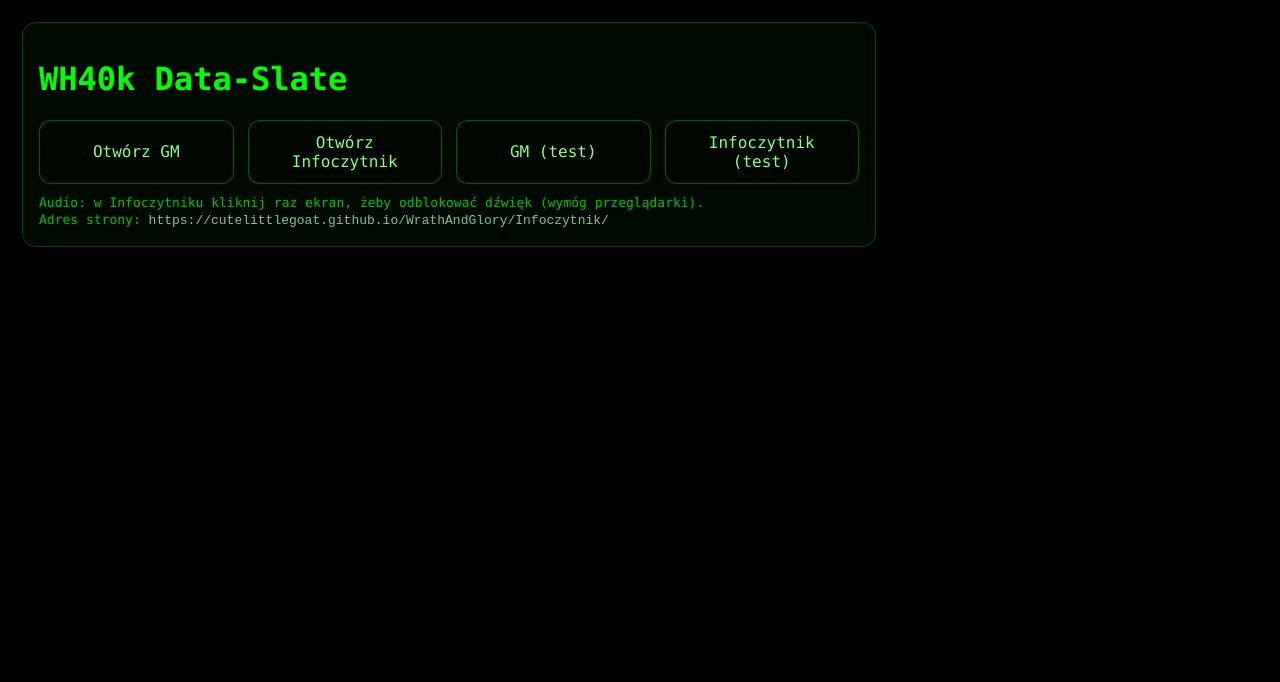
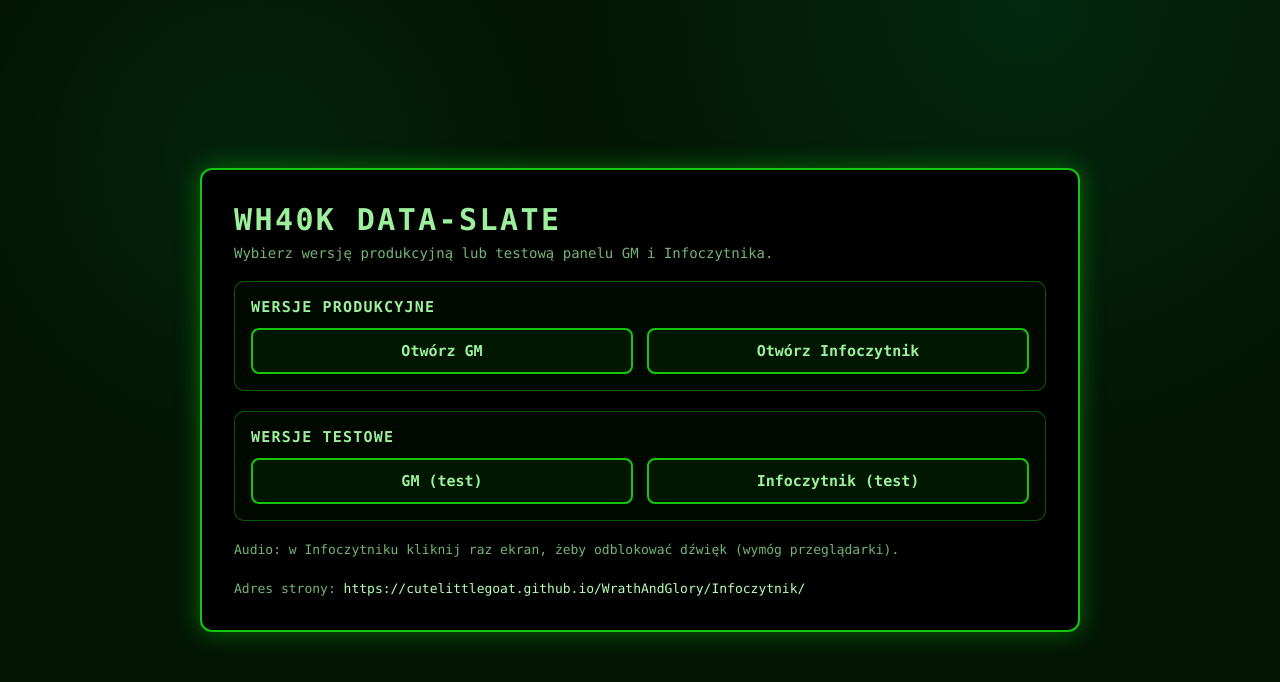
Before and after one commit to CuteLittleGoat/WrathAndGlory, a plain HTML site: page Infoczytnik/index.html in a window 1280 px wide. Drawn offline with Linux system fonts and the light colour scheme.

Commit message:
Add admin view toggle and restyle Infoczytnik index

```diff
--- a/Infoczytnik/index.html
+++ b/Infoczytnik/index.html
@@ -5,29 +5,167 @@
   <meta name="viewport" content="width=device-width,initial-scale=1">
   <title>WH40k Data-Slate</title>
   <style>
-    body{margin:0;background:#000;color:#0f0;font-family:Consolas,monospace;padding:22px}
-    a{color:#8aff8a;text-decoration:none}
-    a:hover{text-decoration:underline}
-    .box{max-width:820px;border:1px solid rgba(0,255,0,.25);border-radius:14px;padding:16px;background:rgba(0,255,0,.04)}
-    .row{display:grid;gap:12px 14px;grid-template-columns:repeat(auto-fit,minmax(180px,1fr));margin-top:12px;align-items:stretch}
-    .btn{display:flex;align-items:center;justify-content:center;padding:12px 14px;border:1px solid rgba(0,255,0,.35);border-radius:12px;background:rgba(0,0,0,.35);text-align:center}
-    .muted{opacity:.75;font-size:13px;margin-top:10px;line-height:1.35}
-    code{color:#b6ffb6}
+    :root {
+      --bg: radial-gradient(circle at 20% 20%, rgba(0, 255, 128, 0.06), transparent 25%),
+             radial-gradient(circle at 80% 0%, rgba(0, 255, 128, 0.08), transparent 35%),
+             #031605;
+      --panel: #000;
+      --border: #16c60c;
+      --text: #9cf09c;
+      --accent: #16c60c;
+      --accent-dark: #0d7a07;
+      --glow: 0 0 25px rgba(22, 198, 12, 0.45);
+      --radius: 12px;
+    }
+
+    * {
+      box-sizing: border-box;
+      font-family: "Consolas", "Fira Code", "Source Code Pro", monospace;
+    }
+
+    body {
+      margin: 0;
+      min-height: 100vh;
+      background: var(--bg);
+      color: var(--text);
+      display: flex;
+      justify-content: center;
+      align-items: center;
+      padding: 24px;
+    }
+
+    main {
+      width: min(880px, 100%);
+      background: var(--panel);
+      border: 2px solid var(--border);
+      border-radius: var(--radius);
+      box-shadow: var(--glow);
+      padding: 32px;
+      display: flex;
+      flex-direction: column;
+      gap: 20px;
+    }
+
+    header {
+      display: flex;
+      flex-direction: column;
+      gap: 8px;
+    }
+
+    header h1 {
+      margin: 0;
+      font-size: clamp(22px, 3vw, 30px);
+      text-transform: uppercase;
+      letter-spacing: 0.08em;
+    }
+
+    header p {
+      margin: 0;
+      font-size: 14px;
+      color: rgba(156, 240, 156, 0.75);
+    }
+
+    .sections {
+      display: grid;
+      gap: 20px;
+    }
+
+    .section {
+      border: 1px solid rgba(22, 198, 12, 0.45);
+      border-radius: 10px;
+      padding: 16px;
+      background: rgba(22, 198, 12, 0.04);
+      display: flex;
+      flex-direction: column;
+      gap: 12px;
+    }
+
+    .section h2 {
+      margin: 0;
+      font-size: 15px;
+      text-transform: uppercase;
+      letter-spacing: 0.08em;
+    }
+
+    .row {
+      display: grid;
+      gap: 12px 14px;
+      grid-template-columns: repeat(auto-fit, minmax(200px, 1fr));
+      align-items: stretch;
+    }
+
+    .btn {
+      appearance: none;
+      border: 2px solid var(--border);
+      background: rgba(22, 198, 12, 0.08);
+      color: var(--text);
+      padding: 12px 14px;
+      border-radius: 8px;
+      font-size: 15px;
+      font-weight: 600;
+      text-decoration: none;
+      text-align: center;
+      display: flex;
+      align-items: center;
+      justify-content: center;
+      min-height: 46px;
+      transition: transform 120ms ease, box-shadow 120ms ease, background 120ms ease;
+    }
+
+    .btn:hover {
+      transform: translateY(-1px);
+      box-shadow: 0 0 18px rgba(22, 198, 12, 0.3);
+      background: rgba(22, 198, 12, 0.14);
+    }
+
+    .btn:active {
+      transform: translateY(0);
+      background: rgba(22, 198, 12, 0.22);
+    }
+
+    .note {
+      margin: 0;
+      font-size: 13px;
+      line-height: 1.4;
+      color: rgba(156, 240, 156, 0.75);
+    }
+
+    .note code {
+      color: #b6ffb6;
+    }
   </style>
 </head>
 <body>
-  <div class="box">
+  <main>
+    <header>
       <h1>WH40k Data-Slate</h1>
+      <p>Wybierz wersję produkcyjną lub testową panelu GM i Infoczytnika.</p>
+    </header>
+
+    <div class="sections">
+      <section class="section">
+        <h2>Wersje produkcyjne</h2>
         <div class="row">
           <a class="btn" href="./GM.html">Otwórz GM</a>
           <a class="btn" href="./Infoczytnik.html">Otwórz Infoczytnik</a>
+        </div>
+      </section>
+
+      <section class="section">
+        <h2>Wersje testowe</h2>
+        <div class="row">
           <a class="btn" href="./GM_test.html">GM (test)</a>
           <a class="btn" href="./Infoczytnik_test.html">Infoczytnik (test)</a>
         </div>
-    <div class="muted">
-      Audio: w Infoczytniku kliknij raz ekran, żeby odblokować dźwięk (wymóg przeglądarki).<br>
+      </section>
+    </div>
+
+    <p class="note">
+      Audio: w Infoczytniku kliknij raz ekran, żeby odblokować dźwięk (wymóg przeglądarki).
+    </p>
+    <p class="note">
       Adres strony: <code>https://cutelittlegoat.github.io/WrathAndGlory/Infoczytnik/</code>
-    </div>
-  </div>
+    </p>
+  </main>
 </body>
 </html>
```
Also changed, not shown: DetaleLayout.md (+22 -2 lines), Infoczytnik/docs/Documentation.md (+65 -9 lines), Main/docs/Documentation.md (+17 -10 lines), Main/index.html (+18 -4 lines), Infoczytnik/docs/README.md, Main/docs/README.md. Lines whose indentation alone changed are shown as unchanged.
